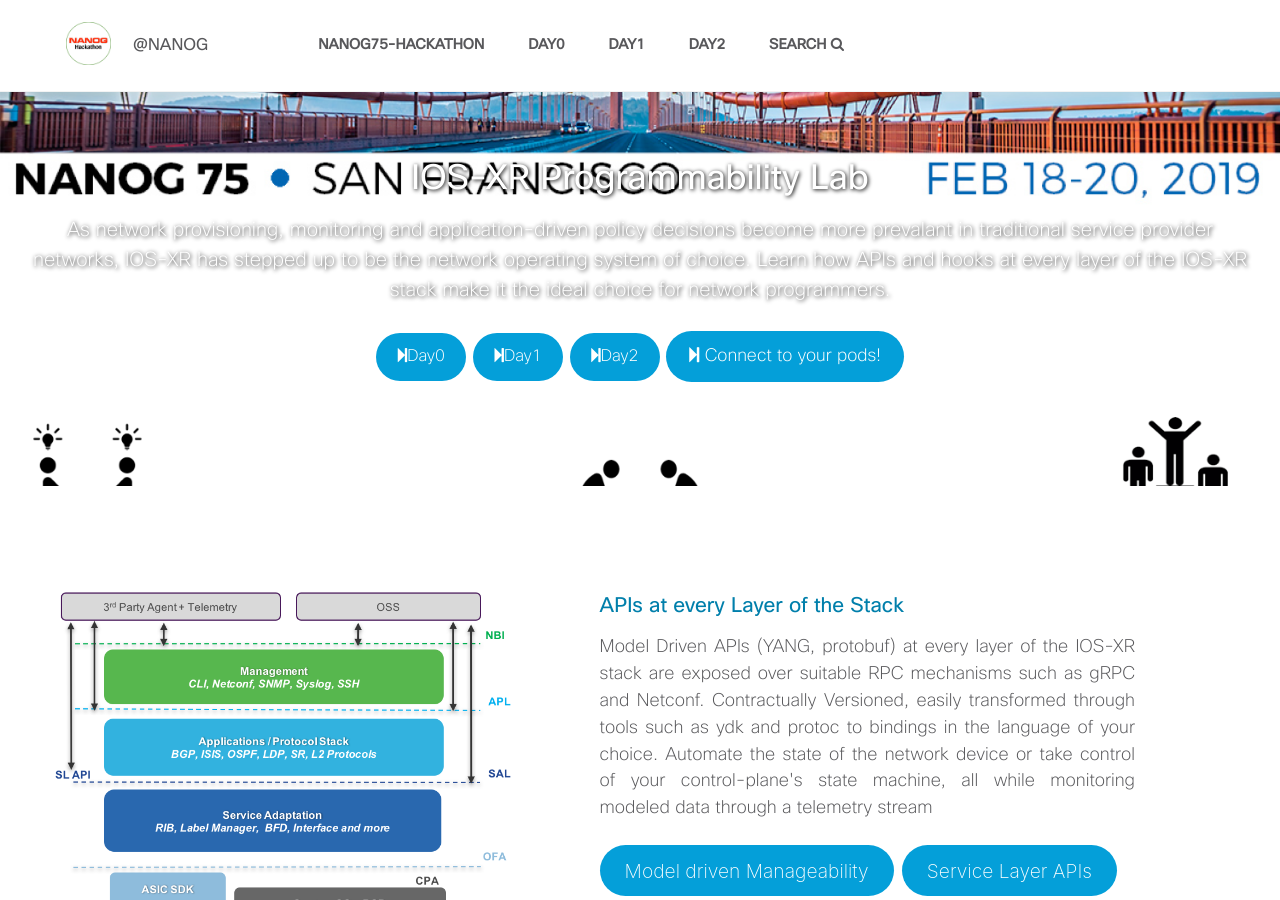
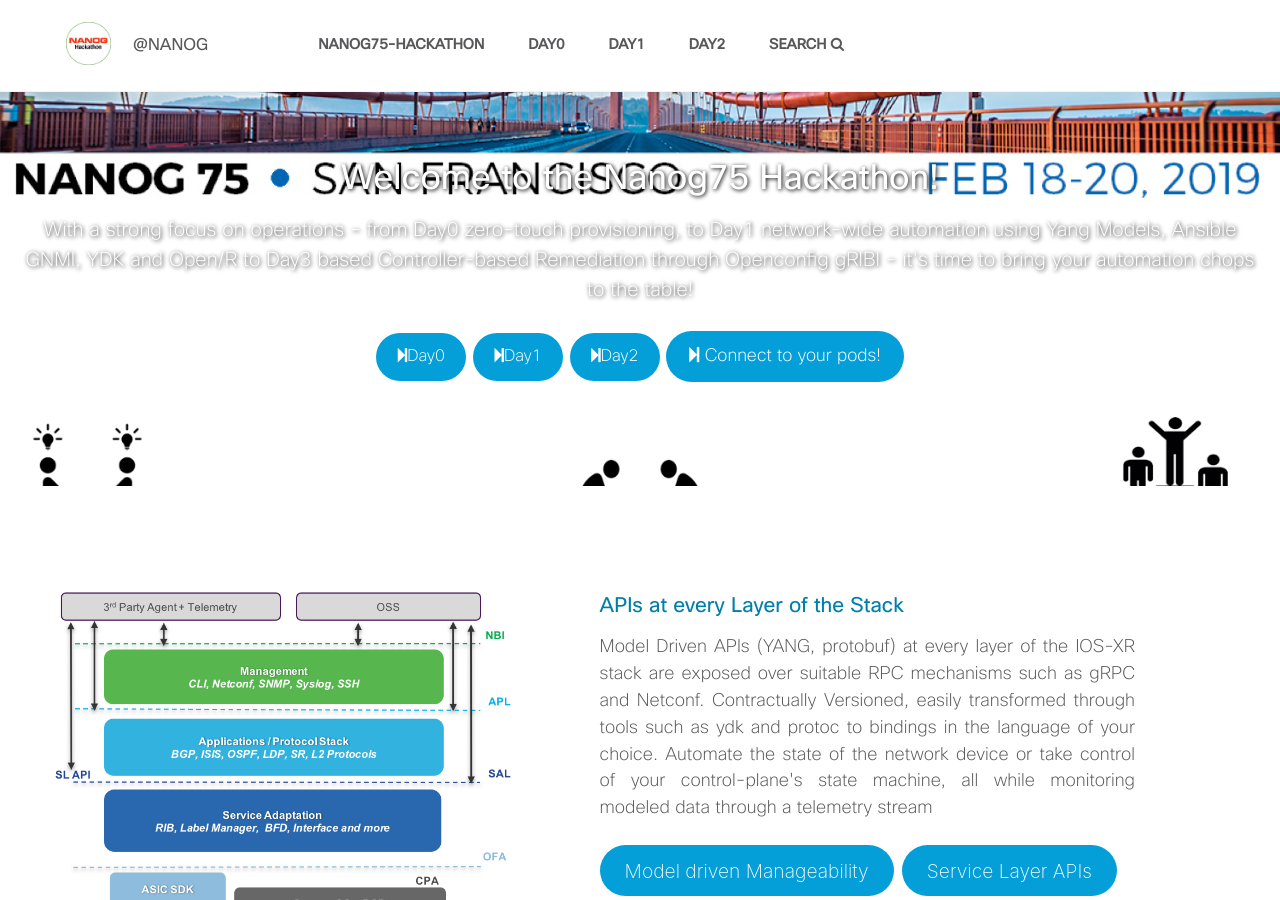
Before and after one commit to nanog75/hackathon, a Jekyll site: the page built from _pages/home.md, in a window 1280 px wide and 900 px high. Built offline with Jekyll 4.4.1, drawn with Linux system fonts in a browser that asks for light colours.

Commit message:
Update homepage.html

```diff
--- a/_layouts/homepage.html
+++ b/_layouts/homepage.html
@@ -16,11 +16,10 @@
 <div class="page__hero--overlay" style="background-image: url('images/nanog75_home_page_background.png');">
     <div class="wrapper" style="text-align:center;">
         <h1 class="page__title" itemprop="headline" style="">
-            IOS-XR Programmability Lab
+            Welcome to the Nanog75 Hackathon!
         </h1>
         <p class="page__lead" style="font-size: 0.9em;text-align:center;">
-            As network provisioning, monitoring and application-driven policy decisions become more prevalant in traditional service provider networks, IOS-XR has stepped up to be the network operating system of choice.
-            Learn how APIs and hooks at every layer of the IOS-XR stack make it the ideal choice for network programmers.
+            With a strong focus on operations - from Day0 zero-touch provisioning, to Day1 network-wide automation using Yang Models, Ansible GNMI, YDK and Open/R to Day3 based Controller-based Remediation through Openconfig gRIBI - it's time to bring your automation chops to the table!
         </p>
         <p>
             <a href="{{ base_path }}/day0-instructions" class="btn btn--large"><i class='fa fa-step-forward'></i>Day0</a>
```
